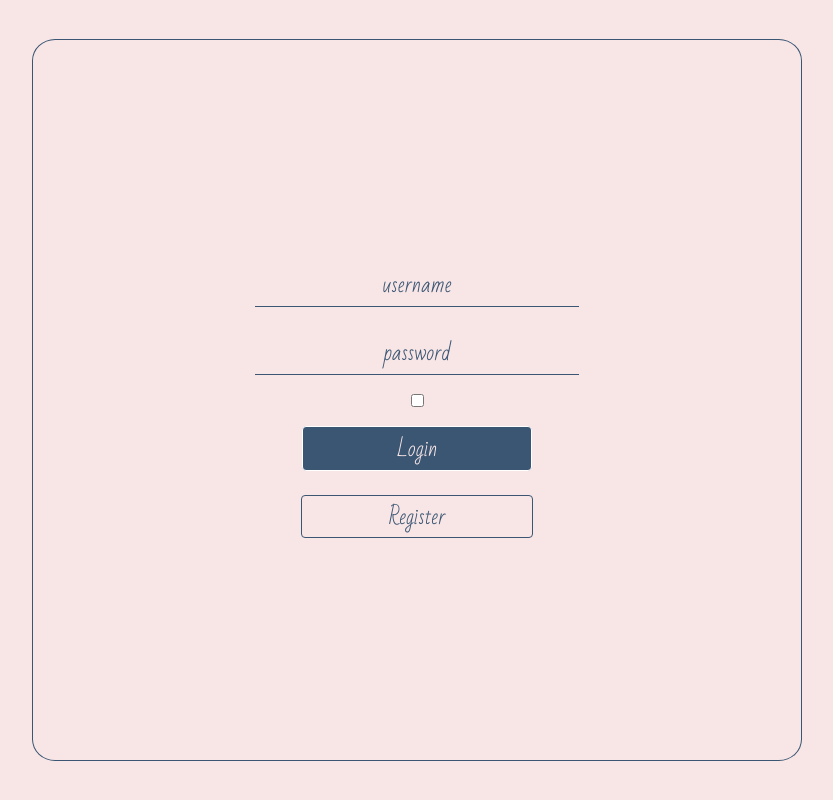
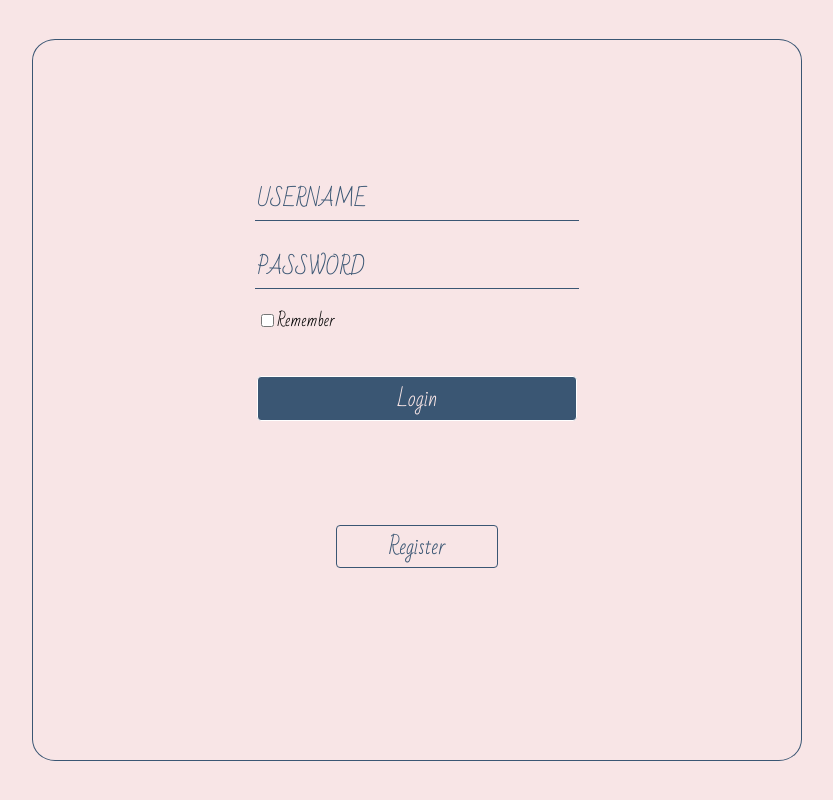
Before and after one commit to leonnath/Final-project, a React (Create React App) app in the folder app/: page /login in a window 1280 px wide. Shown: the whole page, without its empty margins (223-1056 px from the left). Built offline with nearby package versions, Linux system fonts and the light colour scheme.

Commit message:
add the new styles in button and input

```diff
--- a/app/src/components/Login.jsx
+++ b/app/src/components/Login.jsx
@@ -34,9 +34,9 @@ function Login(props) {
 
     return isJwtValid(sessionStorage.token) ? <></> : <div>
         <form className="Container" onSubmit={handleFormSubmit}>
-            <input className="Input Input--light" type="username" name="username" placeholder="username" />
-            <input className="Input Input--light" type="password" name="password" placeholder="password" />
-            <input type="checkbox" name="remember" id="remember" />
+            <input className="Input Input--light" type="username" name="username" placeholder="USERNAME" />
+            <input className="Input Input--light" type="password" name="password" placeholder="PASSWORD" />
+            <label className="checkbox"><input  type="checkbox" name="remember" id="remember" /> Remember </label>
             <button className="Button Button--light" type="submit" >Login</button>
             <Link className="Button Link" to="/register" >Register</Link>
         </form>
--- a/app/src/index.css
+++ b/app/src/index.css
@@ -56,7 +56,9 @@ body {
   background-color: #3A5673;
   cursor: pointer;
   color: #3A5673;
-  width: 230px;
+  width: 20rem;
+  margin-bottom: 4rem;
+  margin-top: 2rem;
 }
 
 .Button--light {
@@ -86,6 +88,7 @@ body {
   background-color: transparent;
   border: 1.5px solid;
   text-align: center;
+  width: 10rem;
 }
 
 .Tag--expenses {
@@ -135,7 +138,7 @@ body {
   background-color: transparent;
   cursor: pointer;
   color: black;
-  text-align: center;
+  text-align: left;
 }
 
 .Input--light {
@@ -145,6 +148,12 @@ body {
 
 .Input--light::placeholder {
   color: #3A5673;
+}
+
+.checkbox {
+  text-align: right;
+  width: 20em;
+  display: flex;
 }
 
 .Box {
--- a/app/src/styles/Button.sass
+++ b/app/src/styles/Button.sass
@@ -9,7 +9,9 @@
     background-color: #3A5673
     cursor: pointer
     color: #3A5673
-    width: 230px
+    width: 20rem
+    margin-bottom: 4rem
+    margin-top: 2rem
 
 .Button--light
     border-color: white
@@ -35,6 +37,7 @@
     background-color: transparent
     border: 1.5px solid
     text-align: center
+    width: 10rem
 
 .Tag--expenses
     width: auto
--- a/app/src/styles/Input.sass
+++ b/app/src/styles/Input.sass
@@ -11,7 +11,7 @@
     background-color: transparent
     cursor: pointer
     color: black
-    text-align: center
+    text-align: left
 
 .Input--light
     border-color: #3A5673
@@ -19,3 +19,8 @@
 
 .Input--light::placeholder
     color: #3A5673
+
+.checkbox
+    text-align: right
+    width: 20em
+    display: flex
```
Also changed, not shown: 1 other file (tests, documents, lock files or other folders).
